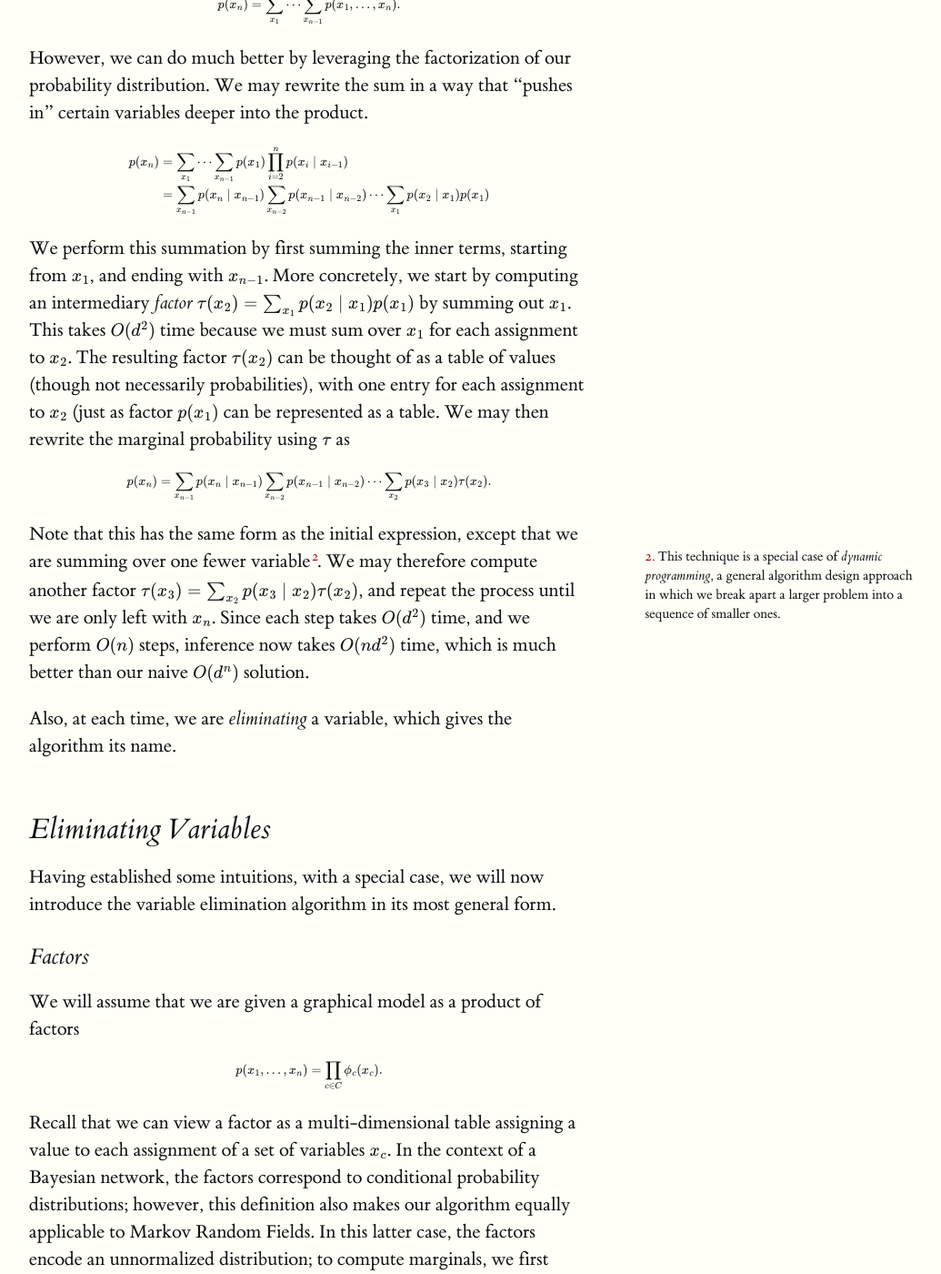
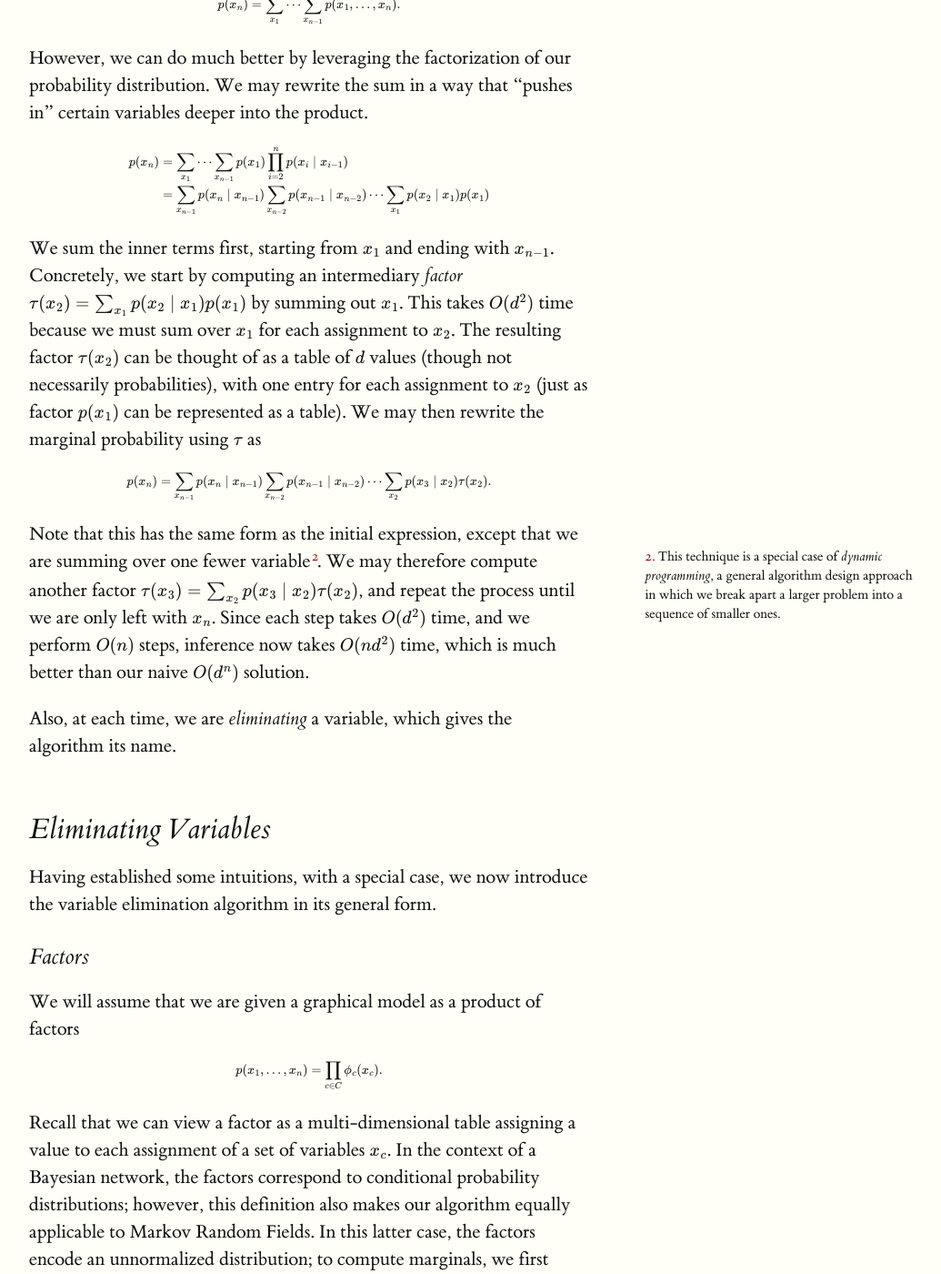
Before and after one commit to ermongroup/cs228-notes, a Jekyll site: the page built from inference/ve/index.md, in a window 1280 px wide and 1400 px high, scrolled down 1400 px. Shown: the whole window at 91% size, without its empty margins (128-1163 px from the left). Built offline with Jekyll 4.4.1, drawn with Linux system fonts in a browser that asks for light colours; formulas are drawn with MathJax 3; some of the changed text lies outside the part shown.

Commit message:
Fix typos in JT and VE inference

```diff
--- a/inference/ve/index.md
+++ b/inference/ve/index.md
@@ -41,7 +41,7 @@
 \end{align*}
 $$
 
-We perform this summation by first summing the inner terms, starting from $$x_1$$, and ending with $$x_{n-1}$$. More concretely, we start by computing an intermediary *factor* $$\tau(x_2) = \sum_{x_1} p(x_2 \mid x_1) p(x_1)$$ by summing out $$x_1$$. This takes $$O(d^2)$$ time because we must sum over $$x_1$$ for each assignment to $$x_2$$. The resulting factor $$\tau(x_2)$$ can be thought of as a table of values (though not necessarily probabilities), with one entry for each assignment to $$x_2$$ (just as factor $$p(x_1)$$ can be represented as a table. We may then rewrite the marginal probability using $$\tau$$ as
+We sum the inner terms first, starting from $$x_1$$ and ending with $$x_{n-1}$$. Concretely, we start by computing an intermediary *factor* $$\tau(x_2) = \sum_{x_1} p(x_2 \mid x_1) p(x_1)$$ by summing out $$x_1$$. This takes $$O(d^2)$$ time because we must sum over $$x_1$$ for each assignment to $$x_2$$. The resulting factor $$\tau(x_2)$$ can be thought of as a table of $$d$$ values (though not necessarily probabilities), with one entry for each assignment to $$x_2$$ (just as factor $$p(x_1)$$ can be represented as a table). We may then rewrite the marginal probability using $$\tau$$ as
 
 $$
 p(x_n) = \sum_{x_{n-1}} p(x_n \mid x_{n-1}) \sum_{x_{n-2}} p(x_{n-1} \mid x_{n-2}) \cdots \sum_{x_2} p(x_3 \mid x_2) \tau(x_2).
@@ -53,7 +53,7 @@
 
 ## Eliminating Variables
 
-Having established some intuitions, with a special case, we will now introduce the variable elimination algorithm in its most general form.
+Having established some intuitions, with a special case, we now introduce the variable elimination algorithm in its general form.
 
 ### Factors
 
@@ -136,9 +136,9 @@
 
 It is very important to understand that the running time of Variable Elimination depends heavily on the structure of the graph.
 
-In the previous example, suppose we eliminated $$g$$ first. Then, we would have had to transform the factors $$p(g \mid i, d), \phi(l \mid g)$$ into a big factor $$\tau(d, i, l)$$ over 3 variables, which would require $$O(d^4)$$ time to compute. If we had a factor $$S \rightarrow G$$, then we would have had to eliminate $$p(g \mid s)$$ as well, producing a single giant factor $$\tau(d, i, l, s)$$ in $$O(d^5)$$ time. Then, eliminating any variable from this factor would require almost as much work as if we had started with the original distribution, since all the variable have become coupled.
+In the previous example, suppose we eliminated $$g$$ first. Then, we would have had to transform the factors $$p(g \mid i, d), \phi(l \mid g)$$ into a big factor $$\tau(d, i, l)$$ over 3 variables, which would require $$O(d^4)$$ time to compute. If we had a factor $$S \rightarrow G$$, then we would have had to eliminate $$p(g \mid s)$$ as well, producing a single giant factor $$\tau(d, i, l, s)$$ in $$O(d^5)$$ time. Then, eliminating any variable from this factor would require almost as much work as if we had started with the original distribution, since all the variables have become coupled.
 
-Clearly some ordering are much more efficient than others. In fact, the running time of Variable Elimination will equal $$O(m d^M)$$, where $$M$$ is the maximum size of any factor during the elimination process and $$m$$ is the number of variables.
+Clearly some orderings are more efficient than others. In fact, the running time of Variable Elimination is $$O(m d^M)$$, where $$M$$ is the maximum size of any factor during the elimination process and $$m$$ is the number of variables.
 
 ### Choosing variable elimination orderings
 
```
Also changed, not shown: other parts of inference/ve/index.md (+1 -1 lines), inference/jt/index.md (+1 -1 lines).
